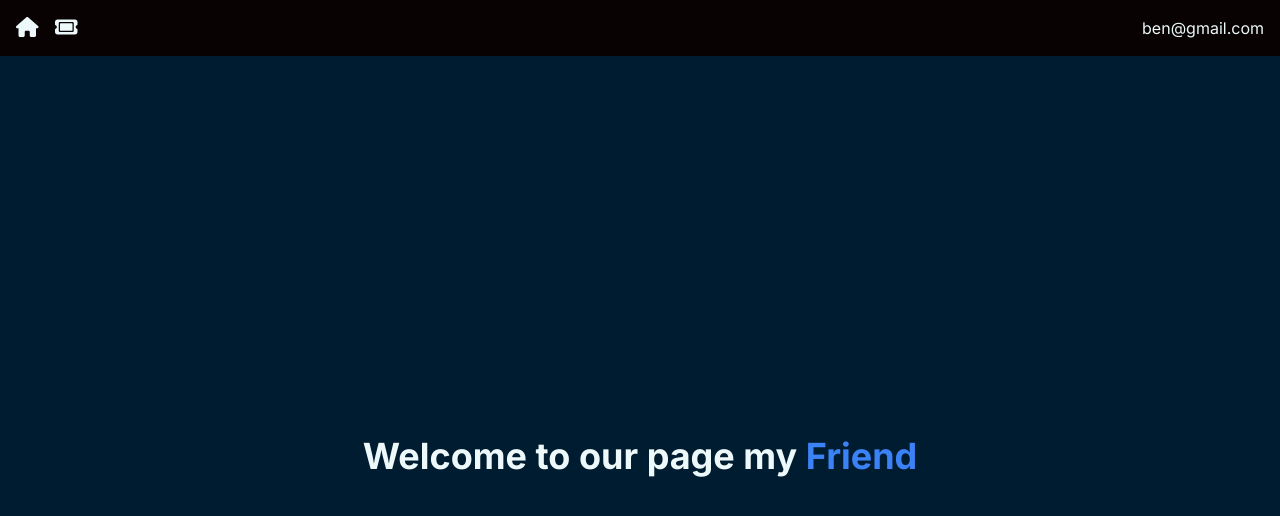
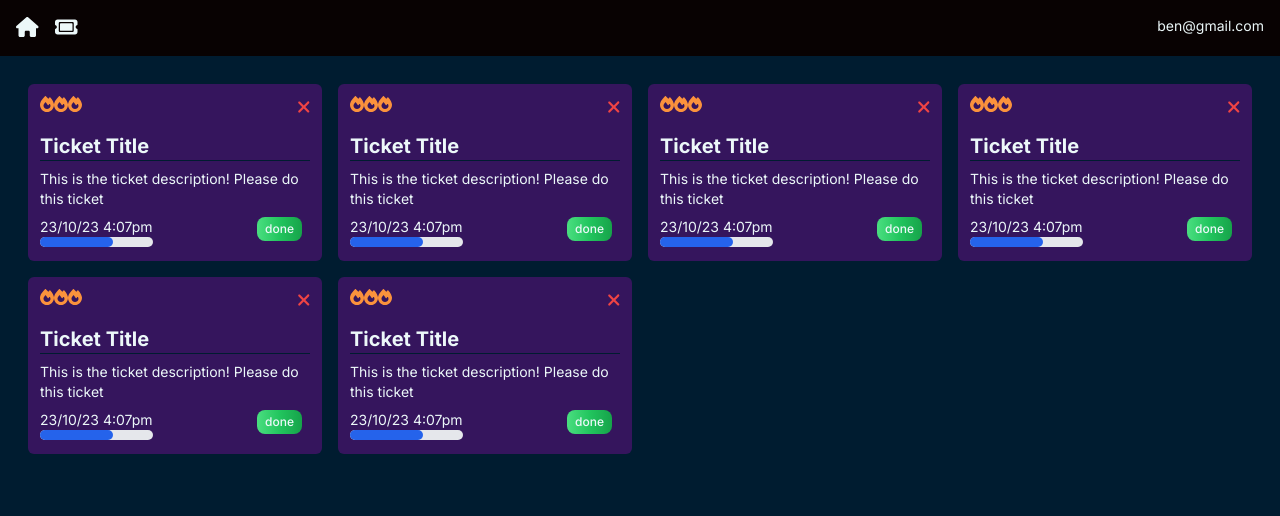
Before and after one commit to Benjamin2602/Ticketing-app, a Next.js app: page / in a window 1280 px wide. Shown: the top 516 px of the page. Built offline with nearby package versions, Linux system fonts and the light colour scheme.

Commit message:
3️⃣TicketCard component is done

```diff
--- a/app/globals.css
+++ b/app/globals.css
@@ -1,6 +1,34 @@
 @tailwind base;
 @tailwind components;
 @tailwind utilities;
+
+@layer base {
+    h1,h2,h3,h4,h5,h6{
+        @apply font-bold
+    }
+    h1{
+        @apply text-4xl
+
+    }
+    h2{
+        @apply text-3xl
+    }
+    h3{
+        @apply text-2xl
+    }
+    h4{
+        @apply text-xl
+    }
+    h5{
+        @apply text-lg
+    }
+    h6{
+        @apply text-base
+    }
+    p{
+        @apply text-sm text-default
+    }
+}
 
 @layer components{
     .icon{
--- a/app/page.jsx
+++ b/app/page.jsx
@@ -1,9 +1,16 @@
+import TicketCard from "./{components}/TicketCard";
+
 export default function Home() {
   return (
-    <div className="flex flex-col items-center justify-center min-h-screen">
-      <h1 className="text-4xl font-bold">
-      Welcome to our page my <span className="text-4xl text-blue-500">Friend</span>
-      </h1>
+    <div className="p-5">
+      <div className="lg:grid grid-cols-2 xl:grid-cols-4">
+        <TicketCard />
+        <TicketCard />
+        <TicketCard />
+        <TicketCard />
+        <TicketCard />
+        <TicketCard />
+      </div>
     </div>
   );
 }
--- /dev/null
+++ b/app/{components}/DeleteBlock.jsx
@@ -0,0 +1,14 @@
+import { faXmark } from "@fortawesome/free-solid-svg-icons";
+import { FontAwesomeIcon } from "@fortawesome/react-fontawesome";
+import React from "react";
+
+const DeleteBlock = () => {
+  return (
+    <FontAwesomeIcon
+      icon={faXmark}
+      className="text-red-500 hover:cursor-pointer hover:text-red-300 text-lg"
+    />
+  );
+};
+
+export default DeleteBlock;
--- /dev/null
+++ b/app/{components}/PriorityDisplay.jsx
@@ -0,0 +1,15 @@
+import { faFire } from "@fortawesome/free-solid-svg-icons";
+import { FontAwesomeIcon } from "@fortawesome/react-fontawesome";
+import React from "react";
+
+const PriorityDisplay = () => {
+  return (
+    <div className="flex justify-start align-baseline">
+      <FontAwesomeIcon icon={faFire} className="text-orange-400" />
+      <FontAwesomeIcon icon={faFire} className="text-orange-400" />
+      <FontAwesomeIcon icon={faFire} className="text-orange-400" />
+    </div>
+  );
+};
+
+export default PriorityDisplay;
--- /dev/null
+++ b/app/{components}/ProgressBarDisplay.jsx
@@ -0,0 +1,14 @@
+import React from "react";
+
+const ProgressBarDisplay = () => {
+  return (
+    <div class="w-full bg-gray-200 rounded-full h-2.5 dark:bg-gray-100">
+      <div
+        class="bg-blue-600 h-2.5 rounded-full"
+        style={{ width: "65%" }}
+      ></div>
+    </div>
+  );
+};
+
+export default ProgressBarDisplay;
--- /dev/null
+++ b/app/{components}/StatusDisplay.jsx
@@ -0,0 +1,11 @@
+import React from "react";
+
+const StatusDisplay = () => {
+  return (
+    <span className="bg-gradient-to-r from-green-400 via-green-500 to-green-600 hover:bg-gradient-to-br focus:ring-4 focus:outline-none focus:ring-green-300 dark:focus:ring-green-800 font-medium rounded-lg text-xs px-2 py-1 text-center mr-2 mb-2">
+      done
+    </span>
+  );
+};
+
+export default StatusDisplay;
--- /dev/null
+++ b/app/{components}/TicketCard.jsx
@@ -0,0 +1,37 @@
+import React from "react";
+import DeleteBlock from "./DeleteBlock";
+import PriorityDisplay from "./PriorityDisplay";
+import ProgressBarDisplay from "./ProgressBarDisplay";
+import StatusDisplay from "./StatusDisplay";
+
+const TicketCard = () => {
+  return (
+    <div className="flex flex-col bg-card hover:bg-card-hover rounded-md p-3 m-2">
+      <div className="flex mb-3">
+        <PriorityDisplay />
+        <div className="ml-auto">
+          <DeleteBlock />
+        </div>
+      </div>
+      <h4>Ticket Title</h4>
+      <hr className="h-px border-0 bg-page mb-2" />
+      <p className="whitespace-pre-wrap">
+        This is the ticket description! Please do this ticket
+      </p>
+      <div className="flex-grow"></div>
+      <div className="flex mt-2">
+        <div className="flex flex-col">
+          <p text-xs my-1>
+            23/10/23 4:07pm
+          </p>
+          <ProgressBarDisplay />
+        </div>
+        <div className="ml-auto flex items-end">
+          <StatusDisplay />
+        </div>
+      </div>
+    </div>
+  );
+};
+
+export default TicketCard;
--- a/tailwind.config.js
+++ b/tailwind.config.js
@@ -15,8 +15,8 @@ module.exports = {
       colors: {
         nav: "#080202",
         page: "#001C30",
-        card: "#47466a",
-        "card-hover": "#4f5e74",
+        card: "#35155D",
+        "card-hover": "#512B81",
         "blue-accent": "#068FFF",
         "blue-accent-hover": "#4E4FEB",
         "default": "#ECF8F9",
```
Also changed, not shown: app/{components}/Nav.jsx (+8 -10 lines).
